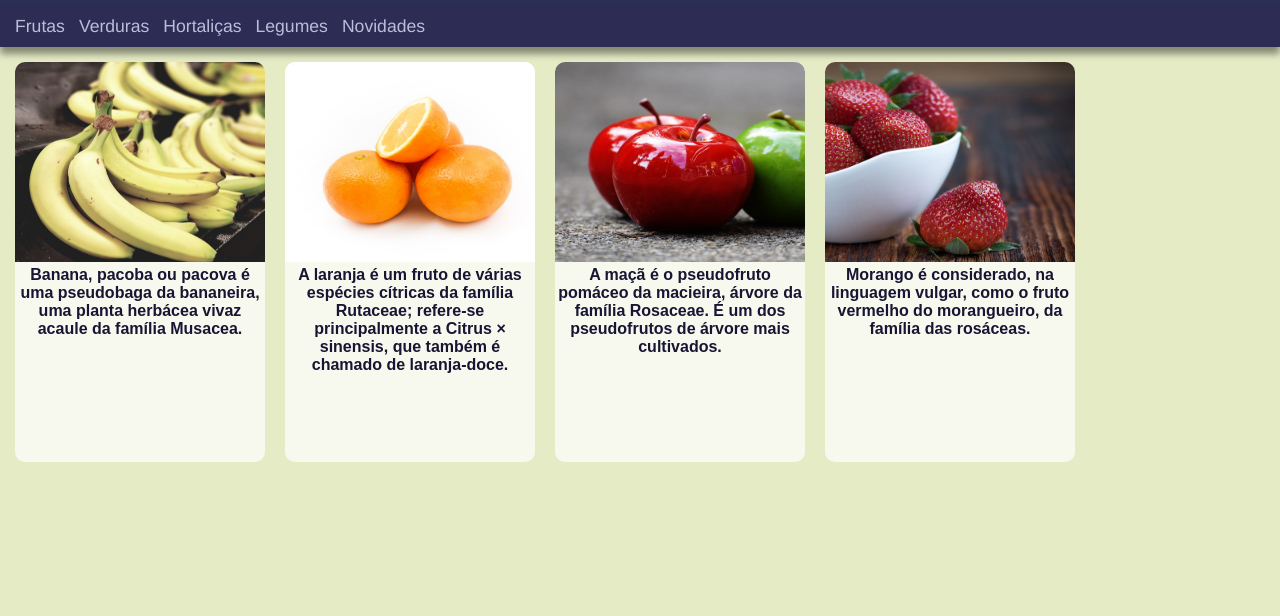
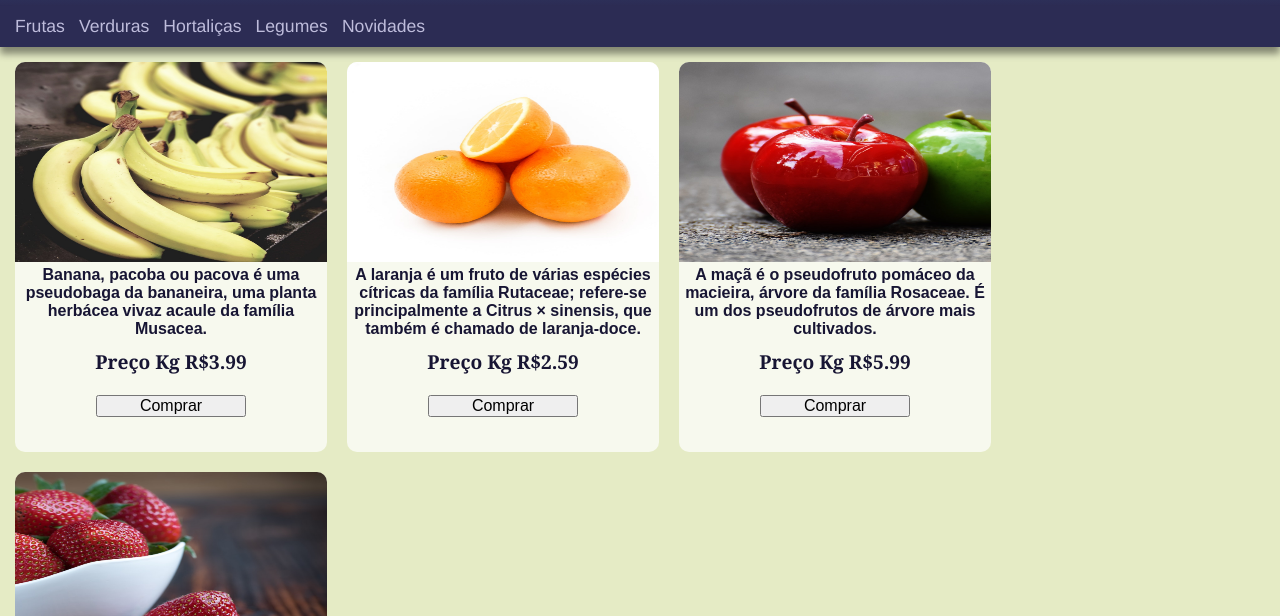
Before and after one commit to manoeldudu/Projeto-Mercado, a plain HTML site: page index.html in a window 1280 px wide. Shown: the part 184-800 px from the top of the page. Drawn offline with Linux system fonts and the light colour scheme.

Commit message:
adc input

```diff
--- /dev/null
+++ b/estilos/mediaq.css
@@ -0,0 +1 @@
+@charset "UTF-8";
--- a/estilos/style.css
+++ b/estilos/style.css
@@ -54,16 +54,17 @@ main{
 
 }
 main > div.bloco{
-    width: 250px;
-    height: 400px;
+    width: 312px;
+    height: 390px;
     background-color: rgba(255, 255, 255, 0.712);
-    display: block;
+    display: inline-block;
     float: left;
     margin: 10px;
     border-radius: 10px;
+
 }
 main > div > img#frutas{
-    width: 250px;
+    width: 100%;
     height: 200px;
     border-top-left-radius: 10px;
     border-top-right-radius: 10px;
@@ -74,3 +75,13 @@ main > div > p{
     font-weight: bold;
     text-align: center;
 }
+main > div > p.preco{
+    margin-top: 10px;
+    font-size: 1.2em;
+    font-family: Cambria, Cochin, Georgia, Times, 'Times New Roman', serif;
+}
+input{
+    width: 150px;
+    margin-top: 20px;
+    font-size: 1em;
+}
--- a/index.html
+++ b/index.html
@@ -24,22 +24,37 @@
         <div class="bloco">
             <img src="imagem/frutabanana.jpg" alt="" id="frutas">
             <p>Banana, pacoba ou pacova é uma pseudobaga da bananeira, uma planta herbácea vivaz acaule da família Musacea.</p>
+            <p class="preco">Preço Kg R$3.99</p>
+            <p class="botao">
+                <input type="submit" value="Comprar">
+            </p>
+        </div>
 
-        </div>
         <div class="bloco">
             <img src="imagem/frutalaranja.jpg" alt="" id="frutas">
             <p>A laranja é um fruto de várias espécies cítricas da família Rutaceae; refere-se principalmente a Citrus × sinensis, que também é chamado de laranja-doce.</p>
+            <p class="preco">Preço Kg R$2.59</p>
+            <p class="botao">
+                <input type="submit" value="Comprar">
+            </p>
+        </div>
 
-        </div>
         <div class="bloco">
             <img src="imagem/frutamaca.jpg" alt="" id="frutas">
             <p>A maçã é o pseudofruto pomáceo da macieira, árvore da família Rosaceae. É um dos pseudofrutos de árvore mais cultivados.</p>
+            <p class="preco">Preço Kg R$5.99</p>
+            <p class="botao">
+                <input type="submit" value="Comprar">
+            </p>
+        </div>
 
-        </div>
         <div class="bloco">
             <img src="imagem/frutamorango.jpg" alt="" id="frutas">
             <p>Morango é considerado, na linguagem vulgar, como o fruto vermelho do morangueiro, da família das rosáceas. </p>
-
+            <p class="preco">Preço Kg R$19.99</p>
+            <p class="botao">
+                <input type="submit" value="Comprar">
+            </p>
         </div>
     </main>
 
```
